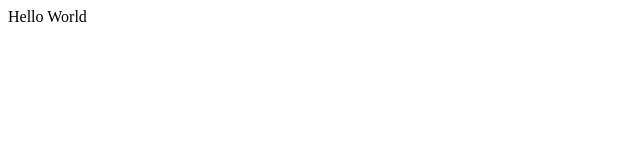
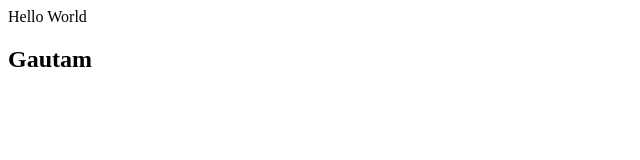
Before and after one commit to GautamKumar292/GautamKumar, a plain HTML site: page index.html in a window 1280 px wide. Shown: the whole page, without its empty margins (0-640 px from the left). Drawn offline with Linux system fonts and the light colour scheme.

Commit message:
new line

```diff
--- a/index.html
+++ b/index.html
@@ -1 +1,2 @@
 <p>Hello World</p>
+<h2>Gautam</h2>
```
